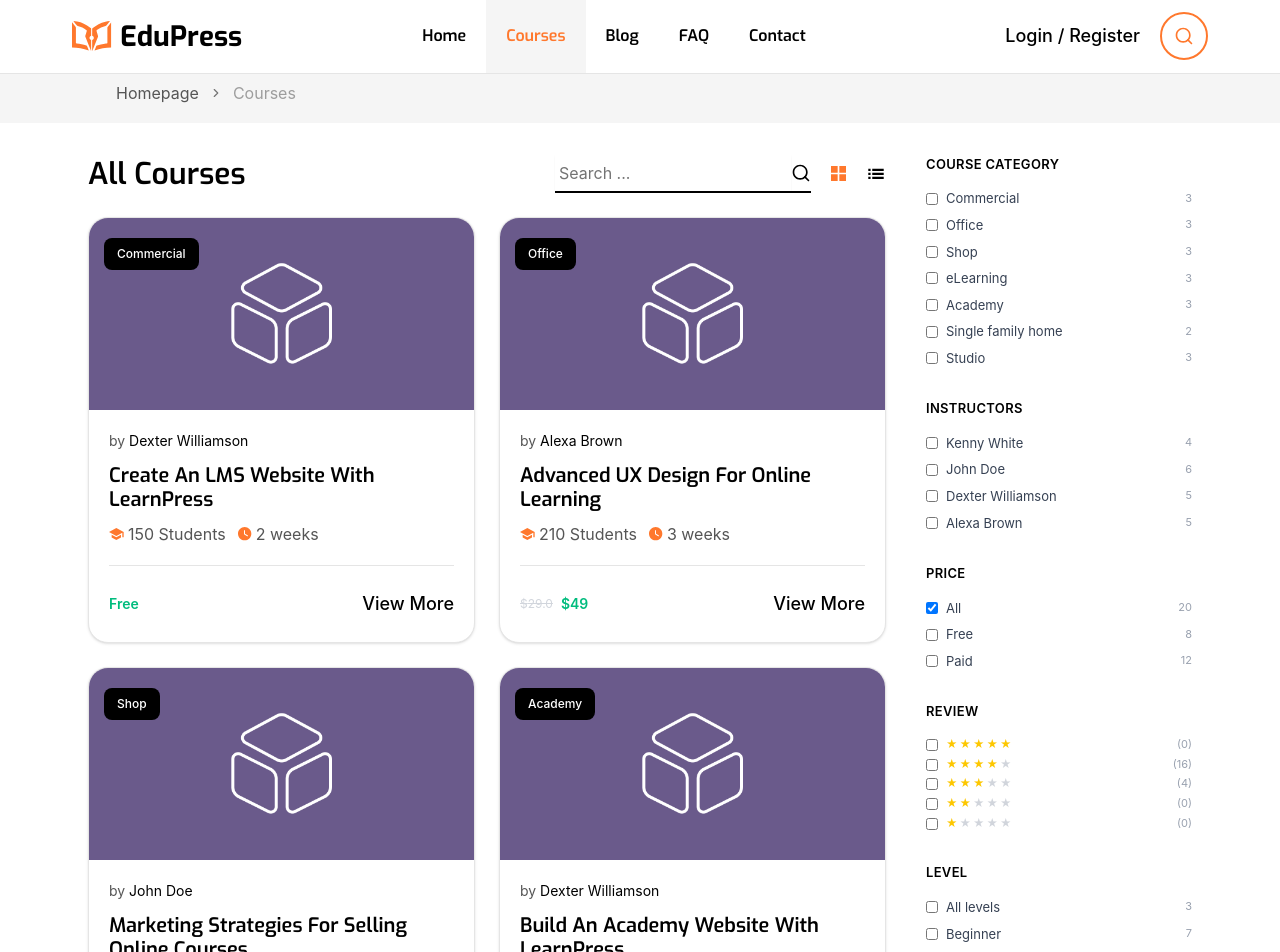
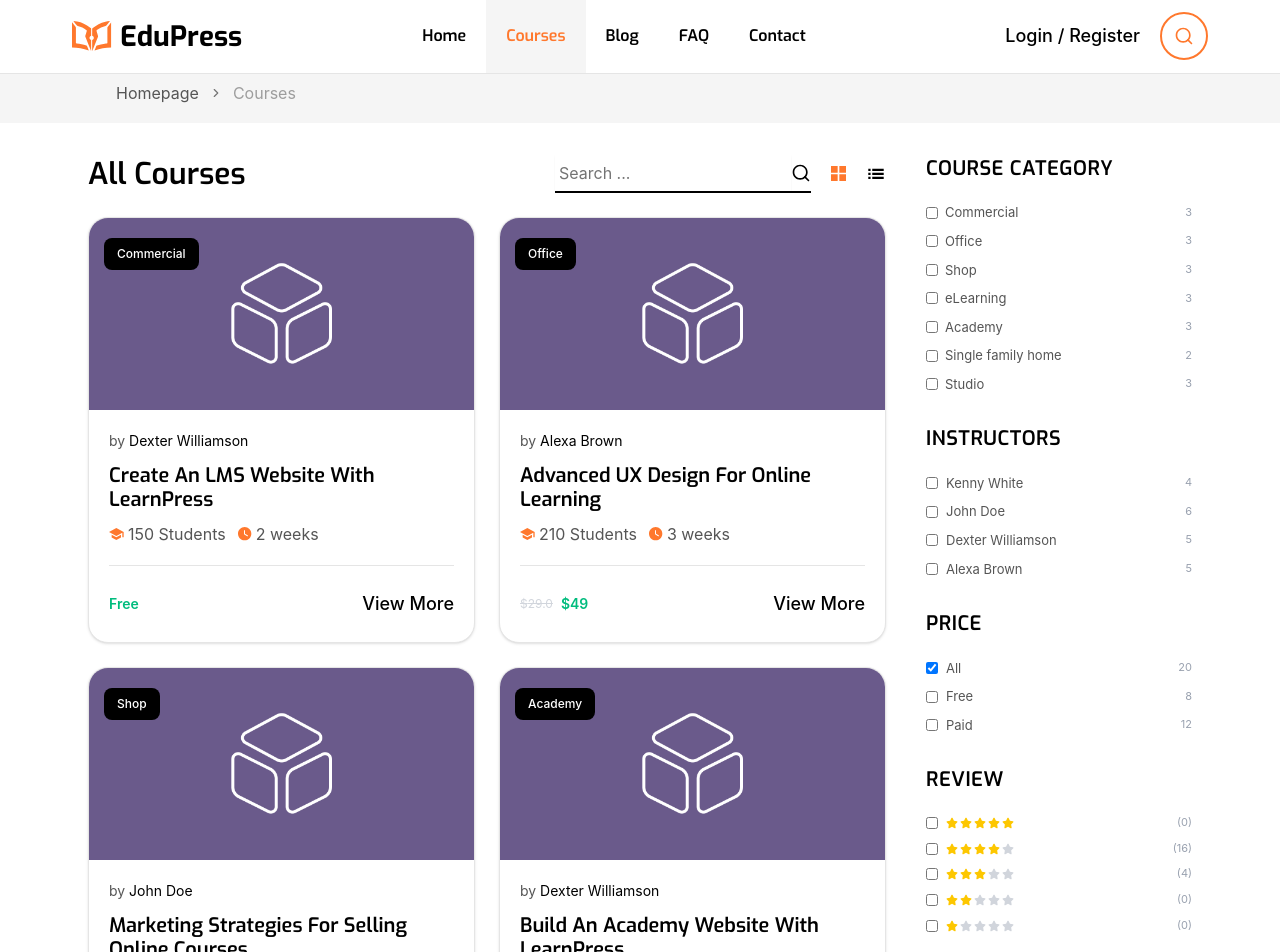
Before and after one commit to AyaAlaa2/EduPress-app, a React (Vite) app: page /courses in a window 1280 px wide. Shown: the top 952 px of the page. Built offline with nearby package versions, Linux system fonts and the light colour scheme.

Commit message:
update code

```diff
--- a/src/components/courses/CoursesPage.jsx
+++ b/src/components/courses/CoursesPage.jsx
@@ -7,6 +7,9 @@ import { UseSearchPagination } from "../hooks/useSearchPagination";
 import { UseCourseFilters } from "../hooks/useCourseFilters";
 import { Pagination } from "@mantine/core";
 import BreadCrumb from "../hooks/BreadCrumb";
+import { SlidersHorizontal } from "lucide-react";
+import { Sheet, SheetContent, SheetTrigger } from "@/components/ui/sheet";
+import MobileSidebarCourses from "./sidebar/MobileSidebarCourses";
 
 const CoursesPage = () => {
   const {
@@ -49,6 +52,7 @@ const CoursesPage = () => {
       <div className="max-w-6xl mx-auto px-4 lg:px-6 py-8">
         <div className="flex flex-col lg:flex-row gap-10">
           <div className="w-full lg:w-3/4">
+            <div className="w-full flex justify-center items-center gap-10">
               <HeaderOfLists
                 title="All Courses"
                 searchPlaceholder="Search ..."
@@ -57,6 +61,24 @@ const CoursesPage = () => {
                 changeGrid={changeGrid}
                 gridCount={gridCount}
               />
+              <div className="flex lg:hidden lg:top-5 self-end">
+                <div className="w-full">
+                  <MobileSidebarCourses
+                    selectedCategories={selectedCategories}
+                    onToggleCategory={handleToggleCategory}
+                    selectedInstructors={selectedInstructors}
+                    onToggleInstructor={handleToggleInstructor}
+                    priceFilter={priceFilter}
+                    onChangePrice={handleChangePrice}
+                    minRating={minRating}
+                    onChangeRating={handleChangeRating}
+                    selectedLevels={selectedLevels}
+                    onToggleLevel={handleToggleLevel}
+                  />
+                </div>
+              </div>
+            </div>
+
             <CourseList courses={visibleCourses} gridCount={gridCount} />
 
             <div className="flex justify-center mt-6">
@@ -73,8 +95,8 @@ const CoursesPage = () => {
             </div>
           </div>
 
-          {/* RIGHT: sidebar */}
-          <div className="w-full lg:w-1/4 lg:sticky lg:top-5 self-start">
+          <div className="hidden lg:flex w-full lg:w-1/4 lg:sticky lg:top-5 self-start">
+            <div className="w-full">
               <SidebarCourses
                 selectedCategories={selectedCategories}
                 onToggleCategory={handleToggleCategory}
@@ -91,6 +113,7 @@ const CoursesPage = () => {
           </div>
         </div>
       </div>
+    </div>
   );
 };
 
--- a/src/components/courses/sidebar/FilterCategory.jsx
+++ b/src/components/courses/sidebar/FilterCategory.jsx
@@ -1,5 +1,5 @@
 import React from "react";
-import { courseCategories, courses } from "../../Data/data";
+import { courseCategories, courses } from "../../data/data";
 
 const categoryCounts = courses.reduce((acc, course) => {
   acc[course.category] = (acc[course.category] || 0) + 1;
@@ -8,24 +8,24 @@ const categoryCounts = courses.reduce((acc, course) => {
 
 const FilterCategory = ({ selectedCategories, onToggleCategory }) => {
   return (
-    <section>
-      <h2 className="font-semibold mb-4 text-[13px] uppercase tracking-wide">
+    <section className="flex flex-col gap-[20px]">
+      <h2 className="font-[Exo] font-semibold text-[20px] uppercase tracking-wide">
         Course Category
       </h2>
-      <ul className="space-y-2">
+      <ul className="w-full flex flex-col gap-[10px] items-start ">
         {courseCategories.map((cat) => (
           <li
             key={cat}
-            className="flex items-center justify-between text-[13px] text-gray-700"
+            className="w-full flex items-center justify-between text-[13px] taxt-[#555555]"
           >
-            <div className="flex items-center gap-2">
+            <div className="flex items-center justify-between gap-[7px]  ">
               <input
                 type="checkbox"
-                className="h-3 w-3 border-gray-300 rounded focus:ring-0"
+                className="h-3 w-3 border-gray-300 rounded focus:ring-0 "
                 checked={selectedCategories.includes(cat)}
                 onChange={() => onToggleCategory(cat)}
               />
-              <span>{cat}</span>
+              <span className="text-[#555555]">{cat}</span>
             </div>
             <span className="text-gray-400 text-[11px]">
               {categoryCounts[cat] || 0}
--- a/src/components/courses/sidebar/FilterInstructors.jsx
+++ b/src/components/courses/sidebar/FilterInstructors.jsx
@@ -1,5 +1,5 @@
 import React from "react";
-import { courses } from "../../Data/data";
+import { courses } from "../../data/data";
 
 const instructors = [
   "Kenny White",
@@ -15,15 +15,15 @@ const instructorCounts = courses.reduce((acc, course) => {
 
 const FilterInstructors = ({ selectedInstructors, onToggleInstructor }) => {
   return (
-    <section>
-      <h2 className="font-semibold mb-4 text-[13px] uppercase tracking-wide">
+    <section className="flex flex-col gap-[20px]">
+      <h2 className="font-[Exo] font-semibold text-[20px] uppercase tracking-wide">
         Instructors
       </h2>
-      <ul className="space-y-2">
+      <ul className="w-full flex flex-col gap-[10px] items-start ">
         {instructors.map((name) => (
           <li
             key={name}
-            className="flex items-center justify-between text-[13px] text-gray-700"
+            className="w-full flex items-center justify-between text-[13px] text-gray-700"
           >
             <div className="flex items-center gap-2">
               <input
@@ -32,7 +32,7 @@ const FilterInstructors = ({ selectedInstructors, onToggleInstructor }) => {
                 checked={selectedInstructors.includes(name)}
                 onChange={() => onToggleInstructor(name)}
               />
-              <span>{name}</span>
+              <span className="text-[#555555]">{name}</span>
             </div>
             <span className="text-gray-400 text-[11px]">
               {instructorCounts[name] || 0}
--- a/src/components/courses/sidebar/FilterLevel.jsx
+++ b/src/components/courses/sidebar/FilterLevel.jsx
@@ -1,5 +1,5 @@
 import React from "react";
-import { courseLevels, courses } from "../../Data/data";
+import { courseLevels, courses } from "../../data/data";
 
 const levelCounts = courses.reduce((acc, course) => {
   acc[course.level] = (acc[course.level] || 0) + 1;
@@ -8,15 +8,15 @@ const levelCounts = courses.reduce((acc, course) => {
 
 const FilterLevel = ({ selectedLevels, onToggleLevel }) => {
   return (
-    <section>
-      <h2 className="font-semibold mb-4 text-[13px] uppercase tracking-wide">
+    <section className="flex flex-col gap-[20px]">
+      <h2 className="font-[Exo] font-semibold text-[20px] uppercase tracking-wide">
         Level
       </h2>
-      <ul className="space-y-2">
+      <ul className="w-full flex flex-col gap-[10px] items-start ">
         {courseLevels.map((level) => (
           <li
             key={level}
-            className="flex items-center justify-between text-[13px] text-gray-700"
+            className="w-full flex items-center justify-between text-[13px] text-gray-700"
           >
             <div className="flex items-center gap-2">
               <input
@@ -25,7 +25,7 @@ const FilterLevel = ({ selectedLevels, onToggleLevel }) => {
                 checked={selectedLevels.includes(level)}
                 onChange={() => onToggleLevel(level)}
               />
-              <span>{level}</span>
+              <span className="text-[#555555]">{level}</span>
             </div>
             <span className="text-gray-400 text-[11px]">
               {levelCounts[level] || 0}
--- a/src/components/courses/sidebar/FilterPrice.jsx
+++ b/src/components/courses/sidebar/FilterPrice.jsx
@@ -1,5 +1,5 @@
 import React from "react";
-import { courses } from "../../Data/data";
+import { courses } from "../../data/data";
 
 const priceCounts = courses.reduce(
   (acc, course) => {
@@ -15,15 +15,15 @@ const priceOptions = ["All", "Free", "Paid"];
 
 const FilterPrice = ({ priceFilter, onChangePrice }) => {
   return (
-    <section>
-      <h2 className="font-semibold mb-4 text-[13px] uppercase tracking-wide">
+    <section className="flex flex-col gap-[20px]">
+      <h2 className="font-[Exo] font-semibold text-[20px] uppercase tracking-wide">
         Price
       </h2>
-      <ul className="space-y-2">
+      <ul className="w-full flex flex-col gap-[10px] items-start ">
         {priceOptions.map((label) => (
           <li
             key={label}
-            className="flex items-center justify-between text-[13px] text-gray-700"
+            className="w-full flex items-center justify-between text-[13px] text-gray-700"
           >
             <div className="flex items-center gap-2">
               <input
@@ -32,7 +32,7 @@ const FilterPrice = ({ priceFilter, onChangePrice }) => {
                 checked={priceFilter === label}
                 onChange={() => onChangePrice(label)}
               />
-              <span>{label}</span>
+              <span className="text-[#555555]">{label}</span>
             </div>
             <span className="text-gray-400 text-[11px]">
               {priceCounts[label]}
--- a/src/components/courses/sidebar/FilterReview.jsx
+++ b/src/components/courses/sidebar/FilterReview.jsx
@@ -1,8 +1,9 @@
 import React from "react";
-import { courses } from "../../Data/data";
+import { courses } from "../../data/data";
+import { FaStar } from "react-icons/fa6";
 
 const ratingCounts = courses.reduce((acc, course) => {
-  const stars = Math.floor(course.rating); // 4.7 -> 4
+  const stars = Math.floor(course.rating);
   acc[stars] = (acc[stars] || 0) + 1;
   return acc;
 }, {});
@@ -11,15 +12,15 @@ const ratingOptions = [5, 4, 3, 2, 1];
 
 const FilterReview = ({ minRating, onChangeRating }) => {
   return (
-    <section>
-      <h2 className="font-semibold mb-4 text-[13px] uppercase tracking-wide">
+    <section className="flex flex-col gap-[20px]">
+      <h2 className="font-[Exo] font-semibold text-[20px] uppercase tracking-wide">
         Review
       </h2>
-      <ul className="space-y-1">
+      <ul className="w-full flex flex-col gap-[10px] items-start ">
         {ratingOptions.map((stars) => (
           <li
             key={stars}
-            className="flex items-center justify-between text-[13px] text-gray-700"
+            className="w-full flex items-center justify-between text-[13px] text-gray-700"
           >
             <div className="flex items-center gap-2">
               <input
@@ -34,7 +35,7 @@ const FilterReview = ({ minRating, onChangeRating }) => {
                     key={i}
                     className={i < stars ? "text-yellow-400" : "text-gray-300"}
                   >
-                    ★
+                    <FaStar size={12} />
                   </span>
                 ))}
               </div>
--- /dev/null
+++ b/src/components/courses/sidebar/MobileSidebarCourses.jsx
@@ -0,0 +1,62 @@
+import React from "react";
+import { SlidersHorizontal } from "lucide-react";
+import { Sheet, SheetContent, SheetTrigger } from "@/components/ui/sheet";
+import FilterCategory from "./FilterCategory";
+import FilterInstructors from "./FilterInstructors";
+import FilterPrice from "./FilterPrice";
+import FilterReview from "./FilterReview";
+import FilterLevel from "./FilterLevel";
+
+const MobileSidebarCourses = ({
+  selectedCategories,
+  onToggleCategory,
+  selectedInstructors,
+  onToggleInstructor,
+  priceFilter,
+  onChangePrice,
+  minRating,
+  onChangeRating,
+  selectedLevels,
+  onToggleLevel,
+}) => {
+  return (
+    <div className="lg:hidden mb-4">
+      <Sheet>
+        <SheetTrigger className="flex items-center gap-2 border p-3 rounded-md">
+          <SlidersHorizontal size={18} />
+          Filter
+        </SheetTrigger>
+
+        <SheetContent
+          side="right"
+          className="w-[80%] sm:w-[360px] overflow-y-auto px-5 py-8"
+        >
+          <aside className="space-y-8 text-sm">
+            <FilterCategory
+              selectedCategories={selectedCategories}
+              onToggleCategory={onToggleCategory}
+            />
+            <FilterInstructors
+              selectedInstructors={selectedInstructors}
+              onToggleInstructor={onToggleInstructor}
+            />
+            <FilterPrice
+              priceFilter={priceFilter}
+              onChangePrice={onChangePrice}
+            />
+            <FilterReview
+              minRating={minRating}
+              onChangeRating={onChangeRating}
+            />
+            <FilterLevel
+              selectedLevels={selectedLevels}
+              onToggleLevel={onToggleLevel}
+            />
+          </aside>
+        </SheetContent>
+      </Sheet>
+    </div>
+  );
+};
+
+export default MobileSidebarCourses;
--- a/src/components/hooks/HeaderOfLists.jsx
+++ b/src/components/hooks/HeaderOfLists.jsx
@@ -14,8 +14,8 @@ const HeaderOfLists = ({
   gridCount,
 }) => {
   return (
-    <div className="flex flex-col sm:flex-row sm:items-center sm:justify-between gap-3 mb-6">
-      <h1 className="text-[30px] font-semibold font-[Exo] leading-[120%]">
+    <div className="w-full flex flex-col sm:flex-row sm:items-center sm:justify-between gap-3 mb-6">
+      <h1 className="text-[20px] md:text-[30px] font-semibold font-[Exo] leading-[120%]">
         {title}
       </h1>
 
```
Lines whose indentation alone changed are shown as unchanged.
